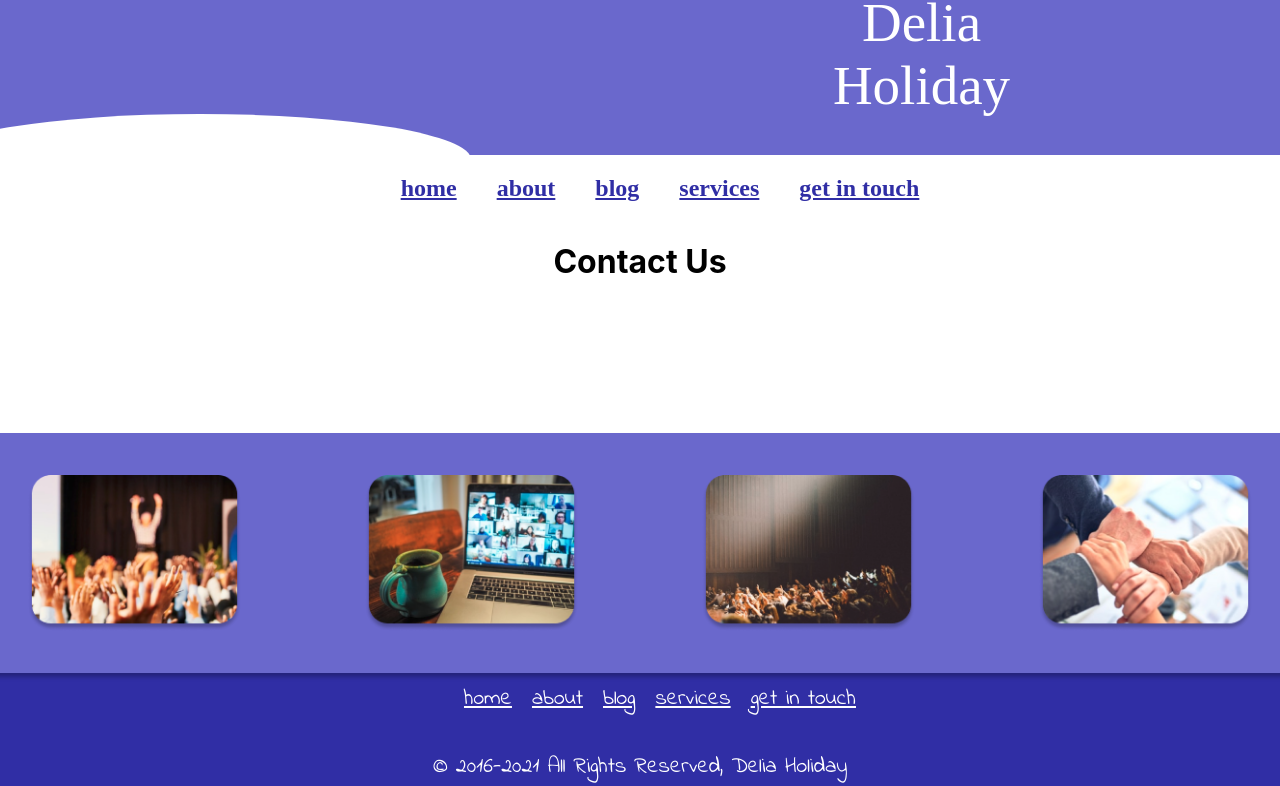
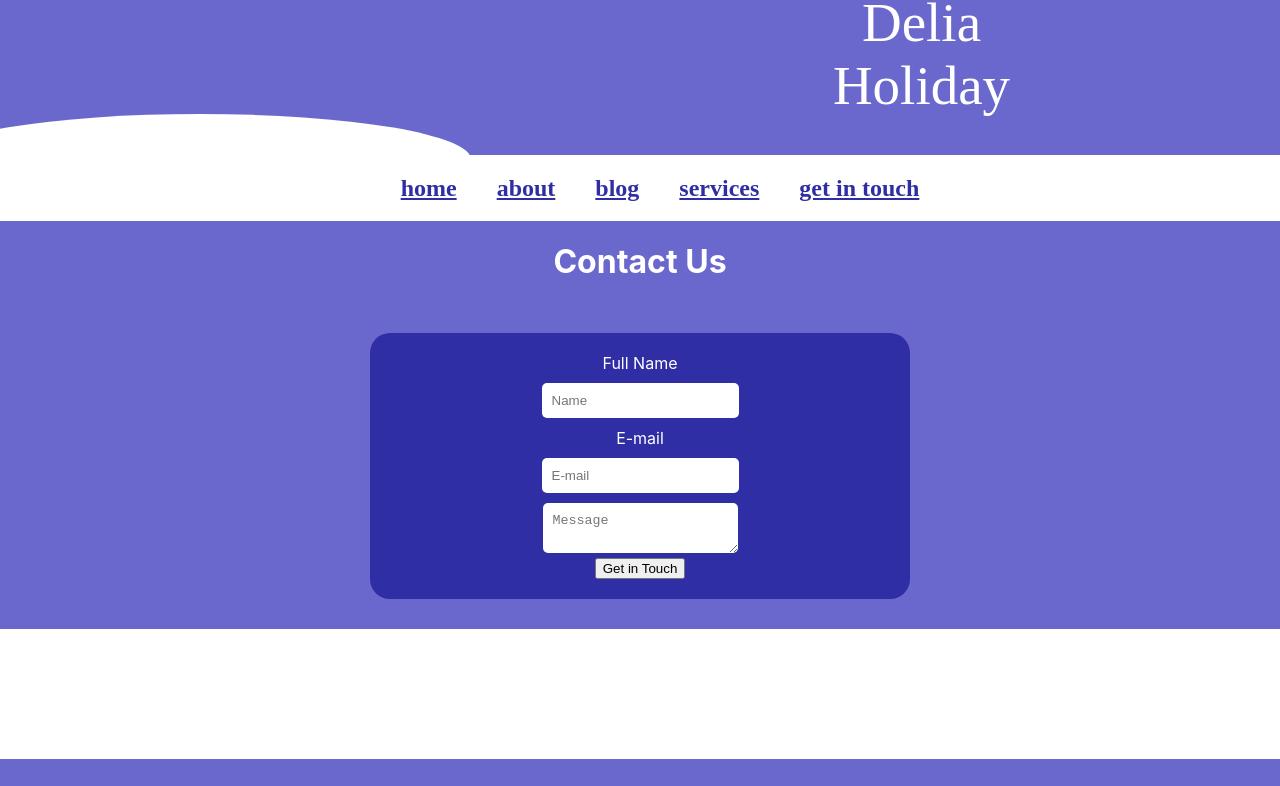
Before and after one commit to Marlow95/meversetheme, a React (Create React App) app: page /getintouch in a window 1280 px wide. Shown: the top 786 px of the page. Built offline with nearby package versions, Linux system fonts and the light colour scheme; a web font is replaced by a local one.

Commit message:
Contact Us Updates

```diff
--- a/src/pages/ContactUs.js
+++ b/src/pages/ContactUs.js
@@ -1,9 +1,48 @@
 import React from 'react';
 
 function ContactUs(){
+
+    const mainStyles = {
+        textAlign: 'center',
+        color: 'white',
+        backgroundColor: '#6A68CC',
+        display: 'flex',
+        flexDirection: 'column',
+        alignItems: 'center'
+    }
+
+    const contactStyles = {
+        backgroundColor: '#302EA5',
+        borderRadius: '20px',
+        width: '500px',
+        margin: '30px',
+        padding: '20px'
+    }
+
+    const inputStyles = {
+        margin: '10px',
+        border: 'none',
+        borderRadius: '5px',
+        padding: '10px'
+    }
+
+    const textArea = {
+        border: 'none',
+        borderRadius: '5px',
+        padding: '10px'
+    }
+
     return (
-        <div>
+        <div style={mainStyles}>
             <h1>Contact Us</h1>
+            <form style={contactStyles}>
+                Full Name<br/>
+                <input style={inputStyles} type="text" placeholder="Name" name="fullname"/><br/>
+                E-mail<br/>
+                <input style={inputStyles} type="email" placeholder="E-mail" name="email"/><br/>
+                <textarea style={textArea} placeholder="Message" name="message"/><br/>
+                <button>Get in Touch</button>
+            </form>
         </div>
 
     )
```
